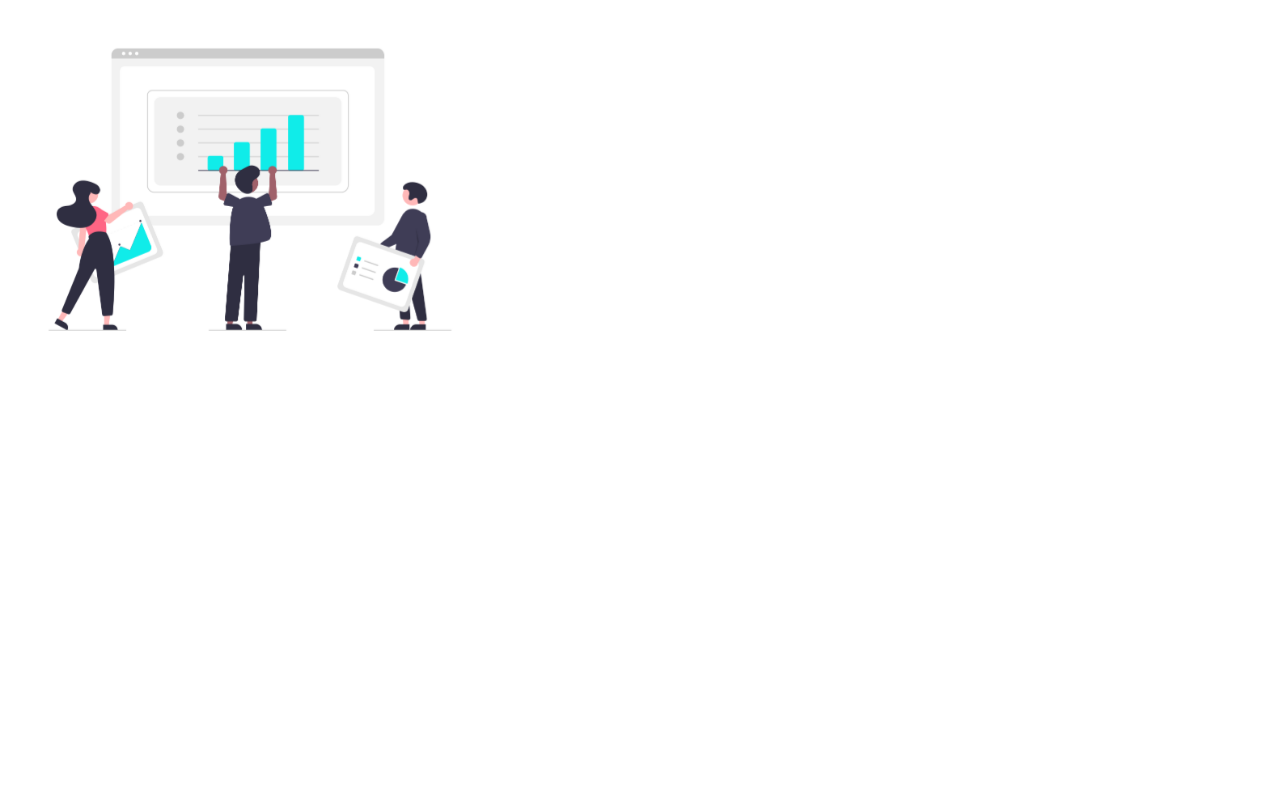
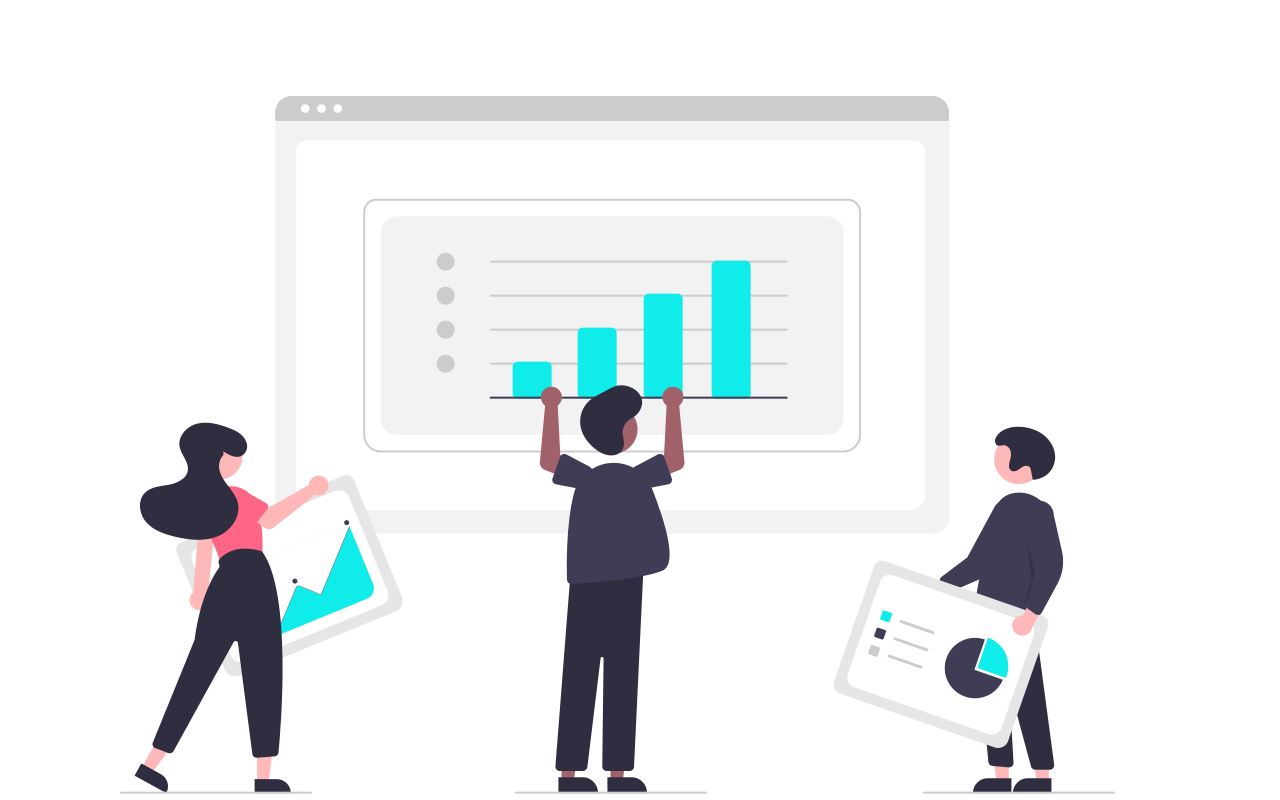
Before and after one commit to lucky0011198/sliders, a plain HTML site: page index.html in a window 1280 px wide. Drawn offline with nearby package versions, Linux system fonts and the light colour scheme.

Commit message:
Update index.html

```diff
--- a/index.html
+++ b/index.html
@@ -2,7 +2,7 @@
 <html>
 
 <head>
-<title>W3.CSS</title>
+<title>slider</title>
 <meta name="viewport" content="width=device-width, initial-scale=1">
 <meta content="text/html; charset=iso-8859-2" http-equiv="Content-Type">
 <link rel="stylesheet" href="https://www.w3schools.com/w3css/4/w3.css">
@@ -14,13 +14,13 @@
 <body>
   <style>
     img{
-      width:20px
+      width:100%
     }
     body{
       position: fixed;
     }
   </style>
-<div class="w3-content w3-section" style="max-width:500px">
+<div class="w3-content w3-section" style="max-width:100%">
   <img class="mySlides" src="undraw_design_sprint_x3eb.png" style="width:100%">
   <img class="mySlides" src="undraw_calendar_dutt.png" style="width:100%">
   <img class="mySlides" src="undraw_Data_re_80ws.png" style="width:100%">
```
